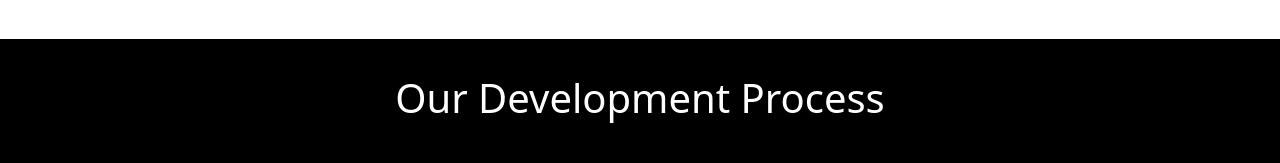
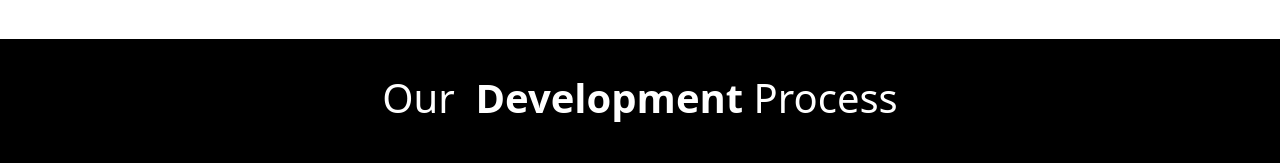
Before and after one commit to balaji1610/Neulancers_Web, a React (Create React App) app: page / in a window 1280 px wide. Shown: the part 3739-3902 px from the top of the page. Built offline with nearby package versions, Linux system fonts and the light colour scheme.

Commit message:
development

```diff
--- a/src/Css/Custom.css
+++ b/src/Css/Custom.css
@@ -92,7 +92,7 @@
 .DevelopmentProcess_bg {
   background-color: #000000;
   width: 100%;
-  height: 70vh;
+  height: 550px;
 }
 
 .Development_process_first {
--- a/src/Mini_Containers/HeadofDevelopment.jsx
+++ b/src/Mini_Containers/HeadofDevelopment.jsx
@@ -3,7 +3,13 @@ export default function HeadofDevelopment() {
     <div className="container text-center ">
       <div className="Development_process_first">
         <div className="col-md-12 col-sm-12  ">
-          <h1 style={{ color: "#ffffff" }}>Our Development Process</h1>
+          <h1 style={{ fontWeight: "normal", color: "#ffffff" }}>
+            Our &nbsp;
+            <span style={{ fontWeight: "bold", color: "#ffffff" }}>
+              Development
+            </span>{" "}
+            Process
+          </h1>
         </div>
       </div>
     </div>
```
